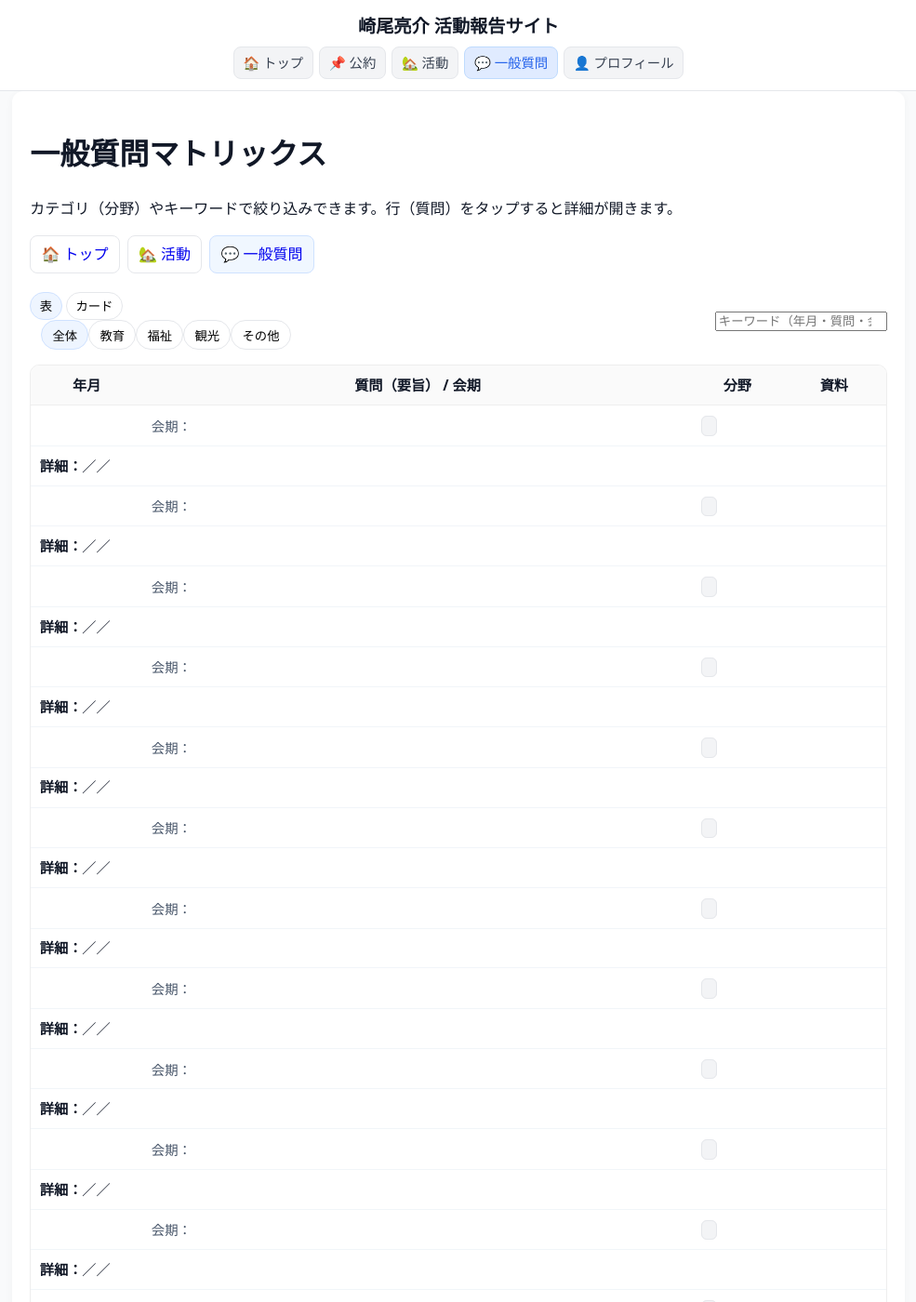
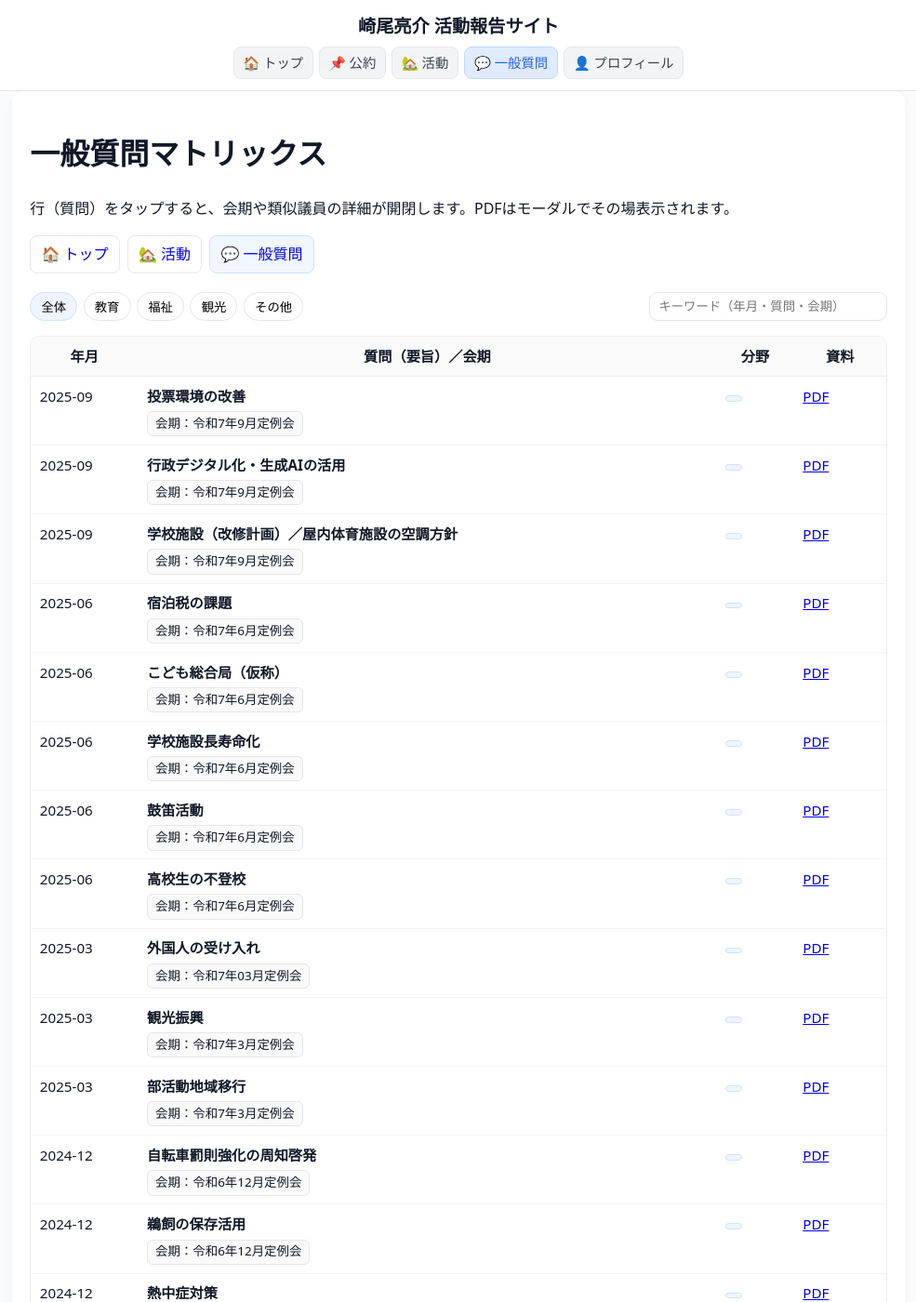
Before and after one commit to sakioryousuke-eng/activity-site, a Jekyll site: the page built from pages/matrix.html, in a window 1280 px wide and 1400 px high. Shown: the whole window at 93% size, without its empty margins (147-1132 px from the left). Built offline with Jekyll 4.4.1, drawn with Linux system fonts in a browser that asks for light colours; some of the changed text lies outside the part shown.

Commit message:
Update matrix.html

```diff
--- a/pages/matrix.html
+++ b/pages/matrix.html
@@ -4,147 +4,114 @@ title: 一般質問マトリックス
 ---
 
 <h1>一般質問マトリックス</h1>
-<p>カテゴリ（分野）やキーワードで絞り込みできます。行（質問）をタップすると詳細が開きます。</p>
+<p>行（質問）をタップすると、会期や類似議員の詳細が開閉します。PDFはモーダルでその場表示されます。</p>
 
+<!-- タブ（任意ナビ） -->
 <nav class="tabs">
   <a href="{{ '/' | relative_url }}">🏠 トップ</a>
   <a href="{{ '/pages/activity.html' | relative_url }}">🏡 活動</a>
   <a href="{{ '/pages/matrix.html' | relative_url }}" class="active">💬 一般質問</a>
 </nav>
 
+<!-- フィルタ＆検索 -->
+<div class="toolbar">
+  <div class="filters">
+    <button class="fbtn active" data-filter="all">全体</button>
+    <button class="fbtn" data-filter="教育">教育</button>
+    <button class="fbtn" data-filter="福祉">福祉</button>
+    <button class="fbtn" data-filter="観光">観光</button>
+    <button class="fbtn" data-filter="その他">その他</button>
+  </div>
+  <div class="search">
+    <input id="kw" type="search" placeholder="キーワード（年月・質問・会期）">
+  </div>
+</div>
+
+<!-- 表本体 -->
+<div class="matrix-wrap">
+<table class="matrix">
+  <thead>
+    <tr>
+      <th style="width:7.2rem;">年月</th>
+      <th>質問（要旨）／会期</th>
+      <th style="width:5.2rem;">分野</th>
+      <th style="width:6.2rem;">資料</th>
+    </tr>
+  </thead>
+  <tbody>
+  {%- comment -%}
+    YAMLは「分野: - { sakio: {...}, related:[...] }」の形。
+    ここで一旦フラット化してから月で降順ソート。
+  {%- endcomment -%}
   {%- assign data = site.data.matrix -%}
-{%- if data -%}
-  {%- comment -%}
-    matrix.yml は
-    分野: [ { sakio:{month,session,text,pdf}, related:[...] }, ... ]
-    という構造。ここでフラット配列 rows を作る。
-  {%- endcomment -%}
   {%- assign rows = "" | split: "" -%}
   {%- for pair in data -%}
     {%- assign cat = pair[0] -%}
     {%- assign items = pair[1] -%}
     {%- for item in items -%}
-      {%- assign r = item | merge: item.sakio -%}
-      {%- assign r = r | merge: {"__cat__": cat} -%}
+      {%- assign r = item.sakio -%}
+      {%- assign r = r | merge: {"__cat__": cat, "related": item.related} -%}
       {%- assign rows = rows | push: r -%}
     {%- endfor -%}
   {%- endfor -%}
   {%- assign sorted = rows | sort: "month" | reverse -%}
 
-  <!-- ビュー切替 & 検索/フィルタ -->
-  <div class="toolbar">
-    <div class="left">
-      <button class="viewbtn active" data-view="table">表</button>
-      <button class="viewbtn" data-view="cards">カード</button>
-      <div class="filters sub">
-        <button class="fbtn active" data-filter="all">全体</button>
-        {%- for pair in data -%}
-          <button class="fbtn" data-filter="{{ pair[0] }}">{{ pair[0] }}</button>
-        {%- endfor -%}
-      </div>
-    </div>
-    <div class="right">
-      <input id="kw" type="search" placeholder="キーワード（年月・質問・会期・分野）">
-    </div>
-  </div>
-
-  <!-- 表ビュー -->
-  <div id="view-table">
-    <div class="table-wrap">
-      <table class="dense">
-        <thead>
-          <tr>
-            <th style="width:7.5rem;">年月</th>
-            <th>質問（要旨） / 会期</th>
-            <th style="width:6rem;">分野</th>
-            <th style="width:7rem;">資料</th>
-          </tr>
-        </thead>
-        <tbody>
-        {%- assign idx = 0 -%}
   {%- for r in sorted -%}
-          {%- assign rid = 'mrow-' | append: idx -%}
-          <tr class="clickable"
-              data-id="{{ rid }}"
+    {%- assign row_id = 'row-' | append: forloop.index -%}
+    <tr class="data-row"
+        data-target="{{ row_id }}"
         data-category="{{ r.__cat__ }}"
-              data-text="{{ r.month }} {{ r.text }} {{ r.session }} {{ r.__cat__ }}">
-            <td><span class="date">{{ r.month }}</span></td>
+        data-text="{{ r.month }} {{ r.session }} {{ r.text }} {{ r.__cat__ }}">
+      <td><span class="ym">{{ r.month }}</span></td>
       <td>
-              <div class="ttl">{{ r.text }}</div>
-              <div class="sum">会期：{{ r.session }}</div>
+        <div class="q"><strong>{{ r.text }}</strong></div>
+        <div class="pill">会期：{{ r.session }}</div>
       </td>
-            <td><span class="cat">{{ r.__cat__ }}</span></td>
+      <td><span class="badge">{{ r.__cat__ }}</span></td>
       <td class="actions">
         {%- if r.pdf -%}
-                <a class="open-pdf"
-                   href="{{ r.pdf | relative_url }}"
-                   data-modal="pdf"
-                   data-title="{{ r.text | escape }}">PDF</a>
+          <a href="{{ r.pdf | relative_url }}" class="pdf open-modal" data-title="{{ r.text }}">PDF</a>
         {%- endif -%}
       </td>
     </tr>
-          <!-- 明細（スマホは折りたたみで開閉） -->
-          <tr id="{{ rid }}" class="more">
+
+    <tr id="{{ row_id }}" class="detail-row">
       <td colspan="4">
-              <div><strong>詳細：</strong>{{ r.session }}／{{ r.month }}／{{ r.text }}</div>
-              {%- assign item = nil -%}
-              {%- comment -%} related を引き当て（同じ month/text を探す） {%- endcomment -%}
-              {%- assign rel = "" -%}
-              {%- for pair in data -%}
-                {%- assign catN = pair[0] -%}
-                {%- if catN == r.__cat__ -%}
-                  {%- for it in pair[1] -%}
-                    {%- if it.sakio.month == r.month and it.sakio.text == r.text -%}
-                      {%- assign rel = it.related -%}
+        <div class="detail">
+          <div><strong>質問詳細</strong>：{{ r.session }} ／ {{ r.month }} ／ {{ r.text }}</div>
+          {%- if r.pdf -%}
+          <div class="detail-actions">
+            <a href="{{ r.pdf | relative_url }}" class="btn open-modal" data-title="{{ r.text }}">📄 PDFを開く</a>
+          </div>
           {%- endif -%}
-                  {%- endfor -%}
-                {%- endif -%}
-              {%- endfor -%}
-              {%- if rel and rel.size > 0 -%}
-                <div style="margin-top:.35rem;">
-                  <strong>類似議員：</strong>
-                  <ul style="margin:.3rem 0 .2rem 1.1rem;">
-                    {%- for x in rel -%}
+          {%- if r.related and r.related.size > 0 -%}
+            <div>
+              <strong>類似議員</strong>
+              <ul class="related">
+                {%- for x in r.related -%}
                 <li><strong>{{ x.name }}</strong>（{{ x.party }}）：{{ x.month }}／{{ x.topic }}</li>
                 {%- endfor -%}
               </ul>
             </div>
           {%- endif -%}
+        </div>
       </td>
     </tr>
-          {%- assign idx = idx | plus: 1 -%}
   {%- endfor -%}
   </tbody>
 </table>
 </div>
+
+<!-- PDFモーダル -->
+<dialog id="pdfModal" aria-label="PDF表示モーダル">
+  <div class="modal-head">
+    <strong id="pdfTitle">資料</strong>
+    <button id="closeModal" aria-label="閉じる">×</button>
   </div>
-
-  <!-- カードビュー -->
-  <div id="view-cards" style="display:none;">
-    <div class="grid">
-      {%- for r in sorted -%}
-      <div class="card"
-           data-category="{{ r.__cat__ }}"
-           data-text="{{ r.month }} {{ r.text }} {{ r.session }} {{ r.__cat__ }}">
-        <div class="title">
-          {{ r.text }} <span class="chip cat">{{ r.__cat__ }}</span>
+  <div class="modal-body">
+    <iframe id="pdfFrame" src="about:blank" title="PDFビューア" frameborder="0"></iframe>
   </div>
-        <p class="meta"><strong>年月:</strong> {{ r.month }}　<strong>会期:</strong> {{ r.session }}</p>
-        <div class="actions">
-          {%- if r.pdf -%}
-            <a class="btn"
-               href="{{ r.pdf | relative_url }}"
-               data-modal="pdf"
-               data-title="{{ r.text | escape }}">PDF</a>
-          {%- endif -%}
-        </div>
-      </div>
-      {%- endfor -%}
-    </div>
-  </div>
-{%- else -%}
-  <p><code>_data/matrix.yml</code> が見つかりません。</p>
-{%- endif -%}
+</dialog>
 
 <style>
 /* タブ */
@@ -152,116 +119,123 @@ title: 一般質問マトリックス
 .tabs a{padding:.4rem .7rem;border:1px solid #e5e7eb;border-radius:8px;text-decoration:none}
 .tabs a.active{background:#f0f7ff;border-color:#cfe2ff}
 
-/* ツールバー/フィルタ */
-.toolbar{display:flex;justify-content:space-between;align-items:center;gap:.5rem;margin:.6rem 0 1rem;flex-wrap:wrap}
-.viewbtn{border:1px solid #e5e7eb;background:#fff;padding:.3rem .6rem;border-radius:999px;cursor:pointer}
-.viewbtn.active{background:#eef5ff;border-color:#cfe2ff}
-.filters.sub{margin:0 .75rem}
-.fbtn{border:1px solid #e5e7eb;background:#fff;padding:.35rem .7rem;border-radius:999px;cursor:pointer}
+/* ツールバー */
+.toolbar{display:flex;justify-content:space-between;align-items:center;gap:.6rem;margin:.6rem 0 1rem;flex-wrap:wrap}
+.filters{display:flex;gap:.4rem;flex-wrap:wrap}
+.fbtn{border:1px solid #e5e7eb;background:#fff;padding:.32rem .7rem;border-radius:999px;cursor:pointer}
 .fbtn.active{background:#eef5ff;border-color:#cfe2ff}
+.search input{padding:.45rem .6rem;border:1px solid #e5e7eb;border-radius:9px;width:16rem;max-width:60vw}
 
 /* 表 */
-.table-wrap{overflow:auto;border:1px solid #eee;border-radius:10px}
-table.dense{width:100%;border-collapse:collapse;font-size:.95rem}
-table.dense thead th{position:sticky;top:0;background:#fafafa;border-bottom:1px solid #eee;z-index:1}
-table.dense th,table.dense td{padding:.55rem .6rem;border-bottom:1px solid #f1f5f9;vertical-align:top}
-table.dense tbody tr:hover{background:#f7fbff}
-.date{white-space:nowrap}
-.ttl{font-weight:600;margin-bottom:.12rem}
-.sum{color:#475569;font-size:.9rem}
-.cat{font-size:.8rem;background:#f3f4f6;border:1px solid #e5e7eb;padding:.05rem .45rem;border-radius:6px}
-.actions a{display:inline-block;font-size:.9rem;margin-right:.4rem}
+.matrix-wrap{overflow:auto;border:1px solid #eee;border-radius:10px}
+table.matrix{width:100%;border-collapse:collapse;font-size:.95rem}
+.matrix thead th{position:sticky;top:0;background:#fafafa;border-bottom:1px solid #eee;z-index:1}
+.matrix th,.matrix td{padding:.55rem .6rem;border-bottom:1px solid #f1f5f9;vertical-align:top}
+.matrix tbody tr.data-row:hover{background:#f7fbff}
+.badge{display:inline-block;padding:.15rem .5rem;border-radius:999px;background:#eef5ff;border:1px solid #cfe2ff;font-size:.82rem}
+.pill{display:inline-block;padding:.12rem .5rem;border:1px solid #e5e7eb;border-radius:6px;margin-top:.25rem;background:#fafafa;font-size:.84rem}
+.actions a.pdf{display:inline-block}
 
-/* カード */
-.grid{display:grid;gap:1.2rem;grid-template-columns:1fr}
-@media(min-width:720px){.grid{grid-template-columns:1fr 1fr}}
-.card{border-radius:16px;padding:1.2rem;background:#fff;box-shadow:0 4px 10px rgba(0,0,0,.05);transition:transform .2s ease, box-shadow .2s ease}
-.card:hover{transform:translateY(-4px);box-shadow:0 6px 14px rgba(0,0,0,.1)}
-.title{font-weight:700;font-size:1.05rem;margin-bottom:.35rem;display:flex;align-items:center;gap:.5rem;flex-wrap:wrap}
-.chip.cat{font-size:.75rem;padding:.15rem .5rem;border-radius:999px;background:#f3f4f6;border:1px solid #e5e7eb}
-.meta{color:#4b5563;margin:.2rem 0 .4rem}
-.btn{background:#eff6ff;color:#1d4ed8;padding:.35rem .65rem;border-radius:8px;text-decoration:none;border:1px solid #dbeafe}
-.btn:hover{background:#dbeafe}
+/* 詳細行 */
+.detail-row{display:none;background:#fcfcff}
+.detail-row.open{display:table-row}
+.detail{display:grid;gap:.5rem}
+.detail-actions .btn{background:#eff6ff;color:#1d4ed8;padding:.35rem .65rem;border-radius:8px;text-decoration:none;border:1px solid #dbeafe}
 
-/* スマホ最適化（ヘッダー高さ一致＋折りたたみ） */
-@media(max-width:720px){
-  table.dense{table-layout:fixed;font-size:.95rem}
-  table.dense th,table.dense td{padding:.18rem .36rem;line-height:1.05;vertical-align:middle}
-  table.dense thead th{padding:.18rem .36rem !important;line-height:1.05 !important;vertical-align:middle !important;font-size:.82rem !important;font-weight:500 !important}
-  table.dense th:nth-child(1),table.dense td:nth-child(1){width:6.0rem}
-  table.dense th:nth-child(3),table.dense td:nth-child(3){width:4.2rem}
-  table.dense th:nth-child(4),table.dense td:nth-child(4){width:4.2rem}
-  .sum{display:none}
-  .date{font-size:.95rem;white-space:nowrap}
-  .more{display:none;background:#fcfcff}
-  .more td{border-top:none;padding-top:.25rem;color:#475569}
-  .clickable{cursor:pointer}
+/* スマホ最適化 */
+@media (max-width:720px){
+  table.matrix{table-layout:fixed;font-size:.95rem}
+  .matrix th,.matrix td{padding:.18rem .36rem;line-height:1.05;vertical-align:middle}
+  .matrix thead th{padding:.18rem .36rem;font-size:.85rem}
+  .matrix th:nth-child(1),.matrix td:nth-child(1){width:6.2rem}
+  .matrix th:nth-child(3),.matrix td:nth-child(3){width:4.6rem}
+  .matrix th:nth-child(4),.matrix td:nth-child(4){width:4.8rem}
+  .q{display:-webkit-box;-webkit-line-clamp:2;-webkit-box-orient:vertical;overflow:hidden;line-height:1.35}
 }
 
-/* 小アニメ */
-.more.open{display:table-row}
+/* ===== PDFモーダル（スマホ完全対応） ===== */
+:root{
+  --safe-top: env(safe-area-inset-top,0px);
+  --safe-bottom: env(safe-area-inset-bottom,0px);
+}
+dialog#pdfModal{border:none;padding:0;border-radius:12px;box-shadow:0 20px 50px rgba(0,0,0,.25);width:min(960px,96vw);height:min(82vh,820px)}
+dialog::backdrop{background:rgba(0,0,0,.35)}
+/* スマホはフルスクリーン */
+@media (max-width:720px){
+  dialog#pdfModal{margin:0;width:100vw;height:100vh;border-radius:0}
+  @supports (height:100dvh){ dialog#pdfModal{width:100dvw;height:100dvh} }
+}
+.modal-head{display:flex;justify-content:space-between;align-items:center;padding:calc(.6rem + var(--safe-top)) .9rem .6rem;border-bottom:1px solid #e5e7eb;background:#fafafa}
+.modal-body{height:calc(100% - 48px - var(--safe-top));padding-bottom:var(--safe-bottom);overflow:hidden}
+#pdfFrame{width:100%;height:100%;display:block}
+body.modal-open{overflow:hidden;overscroll-behavior:contain}
 </style>
 
 <script>
-(function(){
-  // 表/カード切替
-  document.querySelectorAll('.viewbtn').forEach(b=>{
-    b.addEventListener('click',()=>{
-      document.querySelectorAll('.viewbtn').forEach(x=>x.classList.remove('active'));
-      b.classList.add('active');
-      const v=b.dataset.view;
-      document.getElementById('view-table').style.display=(v==='table')?'':'none';
-      document.getElementById('view-cards').style.display=(v==='cards')?'':'none';
-      localStorage.setItem('matrix_view', v);
+// ========== 検索＆カテゴリフィルタ ==========
+function applyFilter(){
+  const f = document.querySelector('.fbtn.active')?.dataset.filter || 'all';
+  const kw = (document.getElementById('kw')?.value || '').toLowerCase();
+  document.querySelectorAll('tbody tr.data-row').forEach(tr=>{
+    const okCat = (f === 'all' || tr.dataset.category === f);
+    const okKw  = (!kw || tr.dataset.text.toLowerCase().includes(kw));
+    tr.style.display = (okCat && okKw) ? '' : 'none';
+    const tgt = document.getElementById(tr.dataset.target);
+    if (tgt) tgt.style.display = ''; // 絞り込み時に詳細行は一旦閉じる
   });
-  });
-
-  // カテゴリフィルタ＆検索（表/カード共通）
-  function applyFilter(){
-    const f = document.querySelector('.filters .fbtn.active')?.dataset.filter || 'all';
-    const kw = (document.getElementById('kw')?.value || '').toLowerCase();
-
-    const rows  = document.querySelectorAll('tr.clickable');
-    const more  = document.querySelectorAll('tr.more');
-    const cards = document.querySelectorAll('#view-cards .card');
-
-    function show(el,cat,text){
-      const okCat = (f==='all'||cat===f);
-      const okKw  = (!kw || (text||'').toLowerCase().includes(kw));
-      el.style.display = (okCat && okKw) ? '' : 'none';
 }
-    rows.forEach(r=>show(r, r.dataset.category, r.dataset.text));
-    more.forEach(m=>{
-      const target = document.querySelector('tr.clickable[data-id="'+m.id+'"]');
-      if(target && target.style.display==='none'){ m.style.display='none'; }
-    });
-    cards.forEach(c=>show(c, c.dataset.category, c.dataset.text));
-  }
-
 document.querySelectorAll('.fbtn').forEach(b=>{
   b.addEventListener('click',()=>{
     const val=b.dataset.filter;
-      document.querySelectorAll('.fbtn').forEach(x=>{
-        x.classList.toggle('active', x.dataset.filter===val || (val==='all'&&x.dataset.filter==='all'));
-      });
+    document.querySelectorAll('.fbtn').forEach(x=>x.classList.toggle('active', x.dataset.filter===val));
     applyFilter();
   });
 });
 document.getElementById('kw')?.addEventListener('input', applyFilter);
 
-  // 行クリックで詳細開閉（スマホ用）
+// ========== 行の開閉 ==========
 document.addEventListener('click', (e)=>{
-    const tr = e.target.closest('tr.clickable');
-    if(!tr) return;
-    const id = tr.getAttribute('data-id');
+  const row = e.target.closest('tr.data-row');
+  if (!row) return;
+  const id = row.getAttribute('data-target');
   const detail = document.getElementById(id);
-    if(!detail) return;
+  if (!detail) return;
   detail.classList.toggle('open');
 });
 
-  // 初期状態（永続ビュー）
-  const saved=localStorage.getItem('matrix_view');
-  if(saved==='cards'){ document.querySelector('.viewbtn[data-view="cards"]').click(); }
+// ========== PDFモーダル ==========
+const dlg = document.getElementById('pdfModal');
+const frame = document.getElementById('pdfFrame');
+const titleEl = document.getElementById('pdfTitle');
+
+// 「PDF」リンク（表・詳細の両方）をモーダルで開く
+document.addEventListener('click', (e)=>{
+  const a = e.target.closest('a.open-modal');
+  if (!a) return;
+  e.preventDefault();
+  const href = a.getAttribute('href');
+  const title = a.dataset.title || '資料';
+  // キャッシュ無効化
+  const url = href + (href.includes('?') ? '&' : '?') + 't=' + Date.now();
+  frame.src = url;
+  titleEl.textContent = title;
+  dlg.showModal();
+  document.body.classList.add('modal-open');
+});
+
+document.getElementById('closeModal').addEventListener('click', ()=>{
+  dlg.close();
+  frame.src = 'about:blank';
+  document.body.classList.remove('modal-open');
+});
+
+document.addEventListener('keydown', (e)=>{
+  if (e.key === 'Escape' && typeof dlg.close === 'function'){
+    dlg.close(); frame.src = 'about:blank';
+    document.body.classList.remove('modal-open');
+  }
+});
+
+// 初期適用
 applyFilter();
-})();
 </script>
```
Lines whose indentation alone changed are shown as unchanged.
